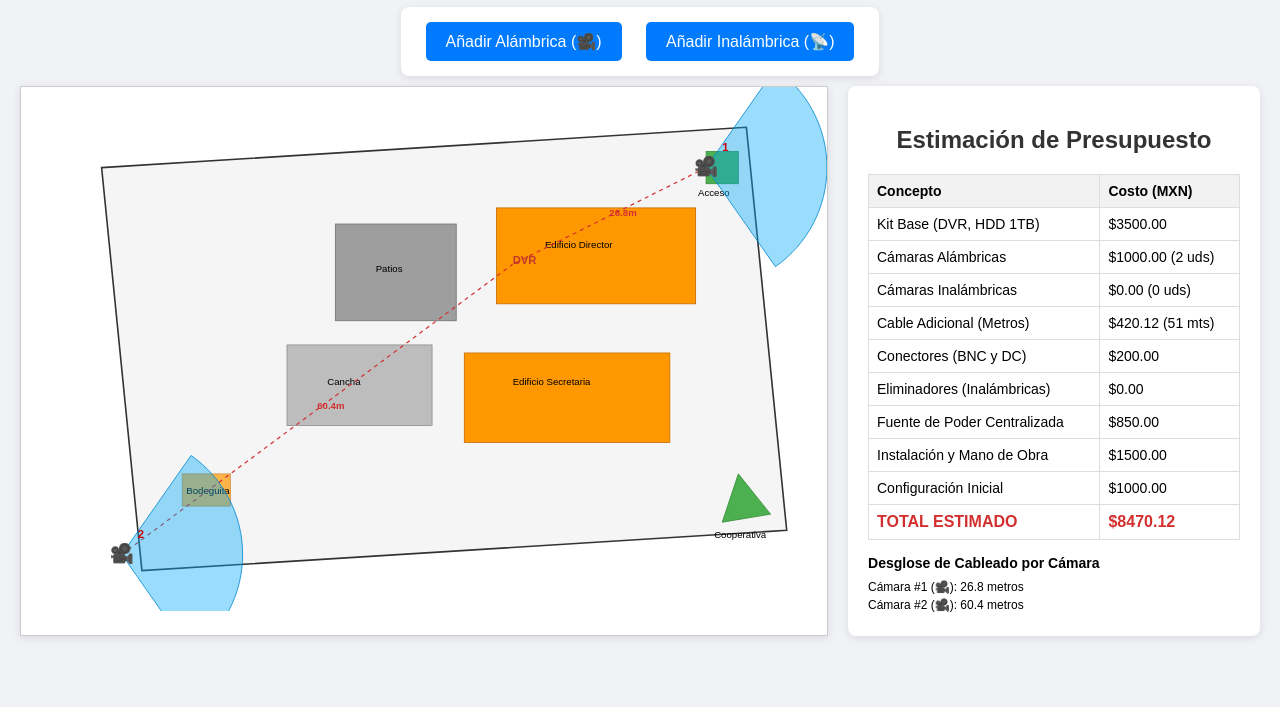
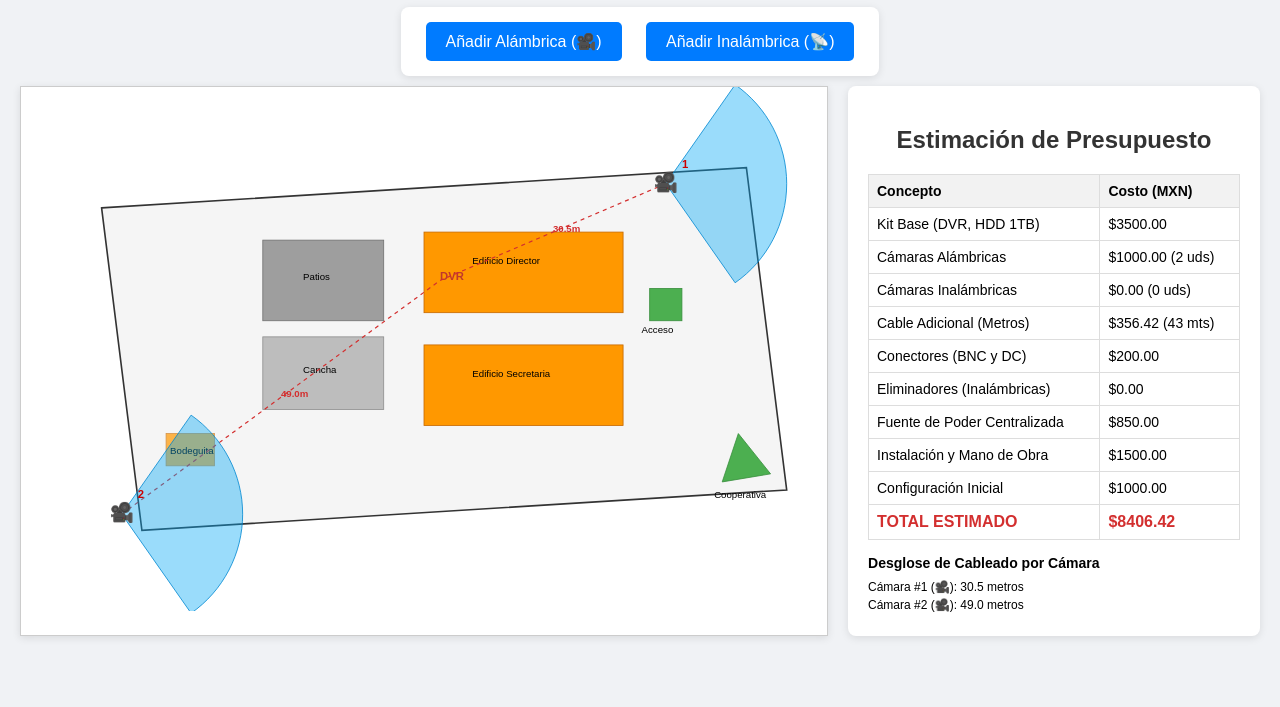
Before and after one commit to asuntosfridakhalo/camaras-seguridad, a plain HTML site: page index.html in a window 1280 px wide. Shown: the part 93-800 px from the top of the page. Drawn offline with Linux system fonts and the light colour scheme.

Commit message:
Update index.html
V6.5

```diff
--- a/index.html
+++ b/index.html
@@ -3,7 +3,7 @@
 <head>
     <meta charset="UTF-8">
     <meta name="viewport" content="width=device-width, initial-scale=1.0">
-    <title>Simulador de Costos de Cámaras de Seguridad V6.0</title>
+    <title>Simulador de Costos de Cámaras de Seguridad V7.0</title>
     <style>
         body { font-family: sans-serif; display: flex; flex-direction: column; align-items: center; background-color: #f0f2f5; margin: 0; padding: 20px; }
         h1, h2 { color: #333; text-align: center; }
@@ -39,7 +39,7 @@
     </style>
 </head>
 <body>
-    <h1>Simulador Interactivo de Cámaras (V6.0)</h1>
+    <h1>Simulador Interactivo de Cámaras (V7.0)</h1>
     <div id="controls-container">
         <button id="add-wired-cam">Añadir Alámbrica (🎥)</button>
         <button id="add-wireless-cam">Añadir Inalámbrica (📡)</button>
@@ -47,16 +47,26 @@
     <div id="main-container">
         <div id="svg-container">
             <svg id="plano-escuela" width="100%" viewBox="0 0 1000 650">
-                <polygon class="perimeter" points="100,100 900,50 950,550 150,600" />
+                <!-- Perímetro Ajustado (Más Angosto) -->
+                <polygon class="perimeter" points="100,150 900,100 950,500 150,550" />
                 <g id="school-layout">
-                    <rect x="590" y="150" width="247" height="119" class="building" /><text x="650" y="200" class="text-label">Edificio Director</text>
-                    <text x="610" y="220" class="dvr-label">DVR</text>
-                    <rect x="550" y="330" width="255" height="111" class="building" /><text x="610" y="370" class="text-label">Edificio Secretaria</text>
-                    <rect x="390" y="170" width="150" height="120" class="patio" /><text x="440" y="230" class="text-label">Patios</text>
-                    <rect x="330" y="320" width="180" height="100" class="cancha" /><text x="380" y="370" class="text-label">Cancha</text>
-                    <rect x="200" y="480" width="60" height="40" class="bodeguita" /><text x="205" y="505" class="text-label">Bodeguita</text>
-                    <rect x="850" y="80" width="40" height="40" class="cooperativa" /><text x="840" y="135" class="text-label">Acceso</text>
-                    <polygon class="cooperativa" points="890,480 930,530 870,540" /><text x="860" y="560" class="text-label">Cooperativa</text>
+                    <!-- Edificios y Áreas Reubicados -->
+                    <rect x="500" y="180" width="247" height="100" class="building" /><text x="560" y="220" class="text-label">Edificio Director</text>
+                    <text x="520" y="240" class="dvr-label">DVR</text>
+
+                    <rect x="500" y="320" width="247" height="100" class="building" /><text x="560" y="360" class="text-label">Edificio Secretaria</text>
+
+                    <rect x="300" y="190" width="150" height="100" class="patio" /><text x="350" y="240" class="text-label">Patios</text>
+
+                    <rect x="300" y="310" width="150" height="90" class="cancha" /><text x="350" y="355" class="text-label">Cancha</text>
+
+                    <rect x="180" y="430" width="60" height="40" class="bodeguita" /><text x="185" y="455" class="text-label">Bodeguita</text>
+
+                    <!-- Acceso Reubicado -->
+                    <rect x="780" y="250" width="40" height="40" class="cooperativa" /><text x="770" y="305" class="text-label">Acceso</text>
+
+                    <!-- Cooperativa Reubicada -->
+                    <polygon class="cooperativa" points="890,430 930,480 870,490" /><text x="860" y="510" class="text-label">Cooperativa</text>
                 </g>
                 <g id="cables-group"></g>
                 <g id="cameras-group"></g>
@@ -94,7 +104,7 @@
 
         let cameras = [];
         let nextCamId = 1;
-        const DVR_POSITION = { x: 610, y: 220 };
+        const DVR_POSITION = { x: 520, y: 240 }; // Posición actualizada del DVR
         const PIXELS_TO_METERS = 0.1;
         const CABLE_IN_KIT = 18;
         const COSTS = { kitBase: 3500, wiredCam: 500, wirelessCam: 750, cablePerMeter: 8.20, connectorsPerCam: 100, powerAdapter: 150, powerSupply: 850, laborPerCam: 750, setup: 1000 };
@@ -149,12 +159,16 @@
         svg.addEventListener('mouseleave', endDrag);
 
         document.addEventListener('keydown', (evt) => {
-            if (evt.key.toLowerCase() === 'r') {
-                const hovered = document.querySelector('.camera-group:hover');
-                if (hovered && !rotatingElement) {
-                    rotatingElement = hovered;
-                    rotatingElement.classList.add('rotating');
-                }
+            const key = evt.key.toLowerCase();
+            const hovered = document.querySelector('.camera-group:hover');
+
+            if (key === 'r' && hovered && !rotatingElement) {
+                rotatingElement = hovered;
+                rotatingElement.classList.add('rotating');
+            } else if ((key === 'delete' || key === 'backspace' || key === 'supr') && hovered) {
+                const camId = parseInt(hovered.dataset.id);
+                cameras = cameras.filter(c => c.id !== camId);
+                render();
             }
         });
 
@@ -266,8 +280,8 @@
             document.getElementById('breakdown-list').innerHTML = breakdownHTML;
         };
 
-        addCamera('wired', 850, 100);
-        addCamera('wired', 125, 580);
+        addCamera('wired', 800, 120);
+        addCamera('wired', 125, 530);
     });
     </script>
 </body>
```
